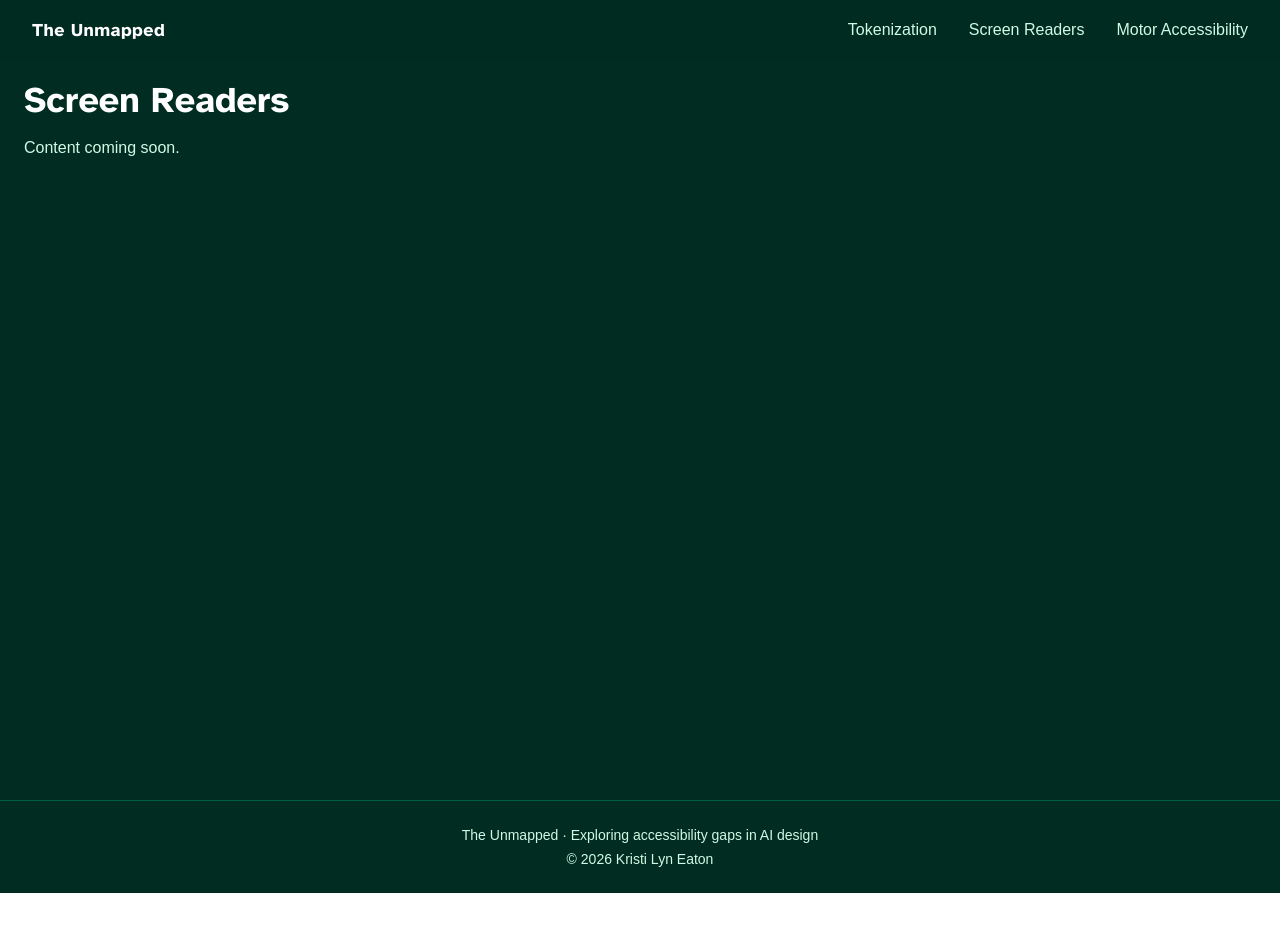
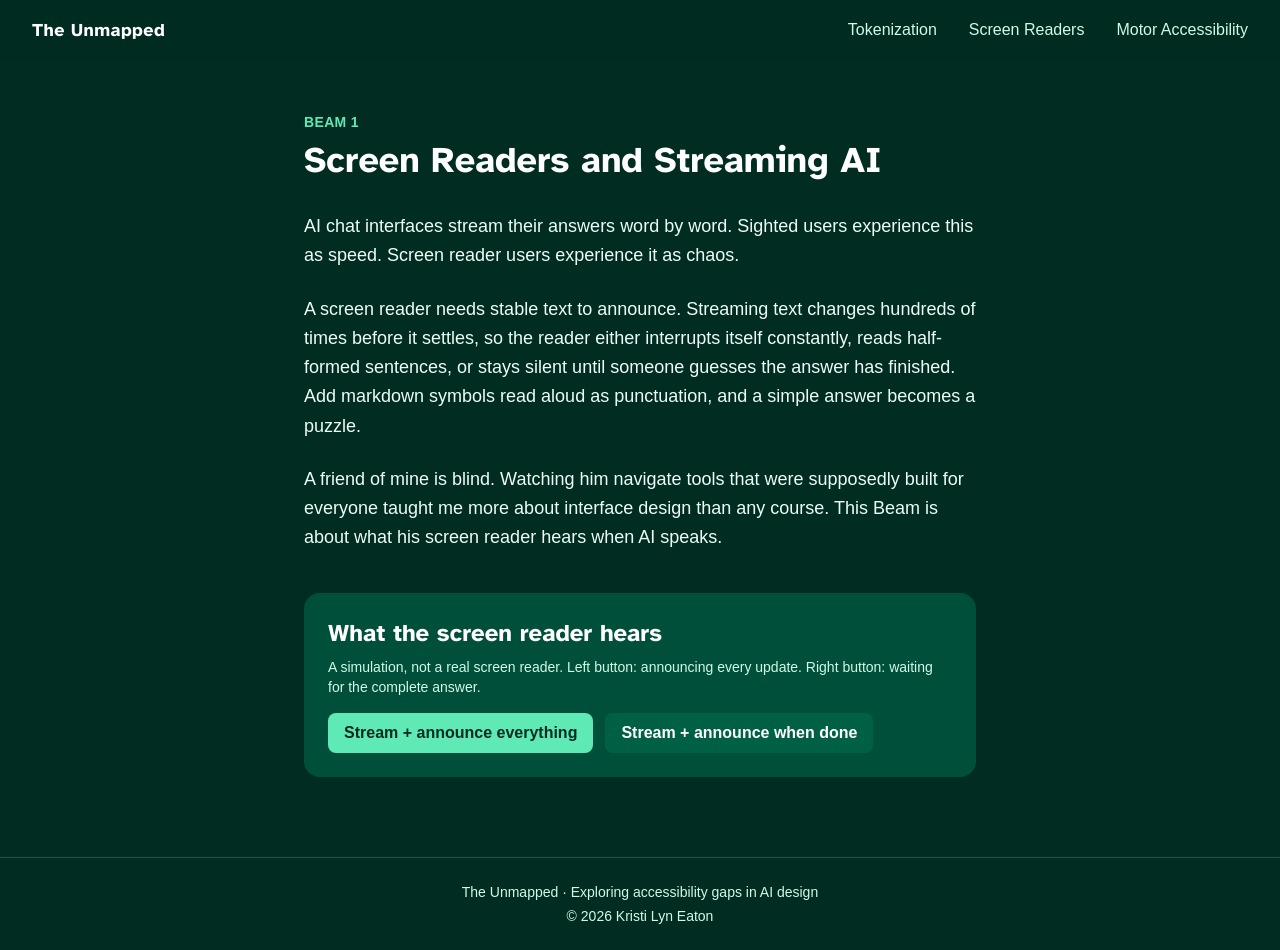
Before and after one commit to reachkristilyn/unmapped, a Next.js app: page /beams/screen-readers in a window 1280 px wide. Before the commit the page ends 893 px from the top, so only its background shows below. Built offline with nearby package versions, Linux system fonts and the light colour scheme.

Commit message:
screen add

```diff
--- a/app/beams/screen-readers/page.tsx
+++ b/app/beams/screen-readers/page.tsx
@@ -1,7 +1,36 @@
+import StreamingDemo from "@/components/StreamingDemo";
+
 export default function ScreenReaders() {
   return (
-    <main className="min-h-screen bg-emerald-950 text-white px-6 py-20">
-    <h1 className="text-4xl font-bold [font-family:var(--font-atkinson)]">Screen Readers</h1>      <p className="mt-4 text-emerald-100 max-w-2xl">Content coming soon.</p>
+    <main className="min-h-screen bg-emerald-950 text-white px-6 pt-28 pb-20">
+      <article className="mx-auto max-w-2xl">
+        <p className="text-emerald-300 text-sm font-semibold uppercase tracking-wide">Beam 1</p>
+        <h1 className="mt-2 text-4xl font-bold [font-family:var(--font-atkinson)]">
+          Screen Readers and Streaming AI
+        </h1>
+        <div className="mt-8 space-y-6 text-lg leading-relaxed text-emerald-50">
+          <p>
+            AI chat interfaces stream their answers word by word. Sighted users
+            experience this as speed. Screen reader users experience it as
+            chaos.
+          </p>
+          <p>
+            A screen reader needs stable text to announce. Streaming text
+            changes hundreds of times before it settles, so the reader either
+            interrupts itself constantly, reads half-formed sentences, or stays
+            silent until someone guesses the answer has finished. Add markdown
+            symbols read aloud as punctuation, and a simple answer becomes a
+            puzzle.
+          </p>
+          <p>
+            A friend of mine is blind. Watching him navigate tools that were
+            supposedly built for everyone taught me more about interface
+            design than any course. This Beam is about what his screen reader
+            hears when AI speaks.
+          </p>
+        </div>
+        <StreamingDemo />
+      </article>
     </main>
   );
 }
--- /dev/null
+++ b/components/StreamingDemo.tsx
@@ -0,0 +1,73 @@
+"use client";
+import { useState, useRef } from "react";
+
+const answer = "The three main causes are habitat loss, climate change, and pollution.";
+const words = answer.split(" ");
+
+export default function StreamingDemo() {
+  const [streamed, setStreamed] = useState("");
+  const [announcements, setAnnouncements] = useState<string[]>([]);
+  const [mode, setMode] = useState<"chaotic" | "stable" | null>(null);
+  const timer = useRef<ReturnType<typeof setInterval> | null>(null);
+
+  function run(selected: "chaotic" | "stable") {
+    if (timer.current) clearInterval(timer.current);
+    setMode(selected);
+    setStreamed("");
+    setAnnouncements([]);
+    let i = 0;
+    timer.current = setInterval(() => {
+      i++;
+      const text = words.slice(0, i).join(" ");
+      setStreamed(text);
+      if (selected === "chaotic") {
+        // Reader re-announces on every change, interrupting itself
+        setAnnouncements(a => [...a, `(interrupts) ${text}`]);
+      }
+      if (i >= words.length) {
+        if (timer.current) clearInterval(timer.current);
+        if (selected === "stable") {
+          setAnnouncements([answer]);
+        }
+      }
+    }, 350);
+  }
+
+  return (
+    <div className="mt-10 rounded-2xl bg-emerald-900 p-6">
+      <h2 className="text-2xl font-bold [font-family:var(--font-atkinson)]">
+        What the screen reader hears
+      </h2>
+      <p className="mt-2 text-emerald-100 text-sm">
+        A simulation, not a real screen reader. Left button: announcing every
+        update. Right button: waiting for the complete answer.
+      </p>
+      <div className="mt-4 flex gap-3">
+        <button onClick={() => run("chaotic")}
+          className="rounded-lg bg-emerald-300 px-4 py-2 font-semibold text-emerald-950">
+          Stream + announce everything
+        </button>
+        <button onClick={() => run("stable")}
+          className="rounded-lg bg-emerald-800 px-4 py-2 font-semibold text-white">
+          Stream + announce when done
+        </button>
+      </div>
+
+      {mode && (
+        <div className="mt-6 grid gap-4 md:grid-cols-2">
+          <div className="rounded-xl bg-emerald-950 p-4">
+            <h3 className="font-bold text-sm">On screen</h3>
+            <p className="mt-2 text-emerald-50">{streamed}</p>
+          </div>
+          <div className="rounded-xl bg-emerald-950 p-4">
+            <h3 className="font-bold text-sm">Announced aloud</h3>
+            <div className="mt-2 max-h-40 overflow-y-auto text-sm text-amber-200 space-y-1">
+              {announcements.length === 0 && <p className="text-emerald-100">…silence…</p>}
+              {announcements.map((a, i) => <p key={i}>{a}</p>)}
+            </div>
+          </div>
+        </div>
+      )}
+    </div>
+  );
+}
```
